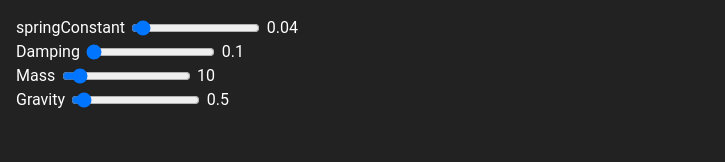
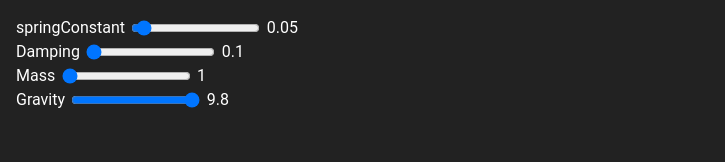
Before and after one commit to Jonorusc/animations, a plain HTML site: page Interactive Oscillating Spring/index.html in a window 1280 px wide. Shown: the top 162 px of the page, without its empty margins (0-725 px from the left). Drawn offline with Linux system fonts and the light colour scheme.

Commit message:
Update index.html

```diff
--- a/Interactive Oscillating Spring/index.html
+++ b/Interactive Oscillating Spring/index.html
@@ -9,10 +9,10 @@
   <body>
     <canvas id="canvas"></canvas>
     <div class="fields">
-      <div class="field"><label for="springConstant">springConstant</label> <input type="range" id="springConstant" value="0.04" min="0.01" max="1" step="0.01" /><span class="result"></span></div>
+      <div class="field"><label for="springConstant">springConstant</label> <input type="range" id="springConstant" value="0.05" min="0.01" max="1" step="0.01" /><span class="result"></span></div>
       <div class="field"><label for="damping">Damping</label> <input type="range" id="damping" value="0.1" min="0.1" max="1" step="0.1" /><span class="result"></span></div>
-      <div class="field"><label for="mass">Mass</label> <input type="range" id="mass" value="10" min="1" max="100" step="1" /><span class="result"></span></div>
-      <div class="field"><label for="gravity">Gravity</label> <input type="range" id="gravity" value="0.5" min="0.1" max="9.8" step="0.1" /><span class="result"></span></div>
+      <div class="field"><label for="mass">Mass</label> <input type="range" id="mass" value="1" min="1" max="100" step="1" /><span class="result"></span></div>
+      <div class="field"><label for="gravity">Gravity</label> <input type="range" id="gravity" value="9.8" min="0.1" max="9.8" step="0.1" /><span class="result"></span></div>
     </div>
 
     <script src="./index.js"></script>
```
